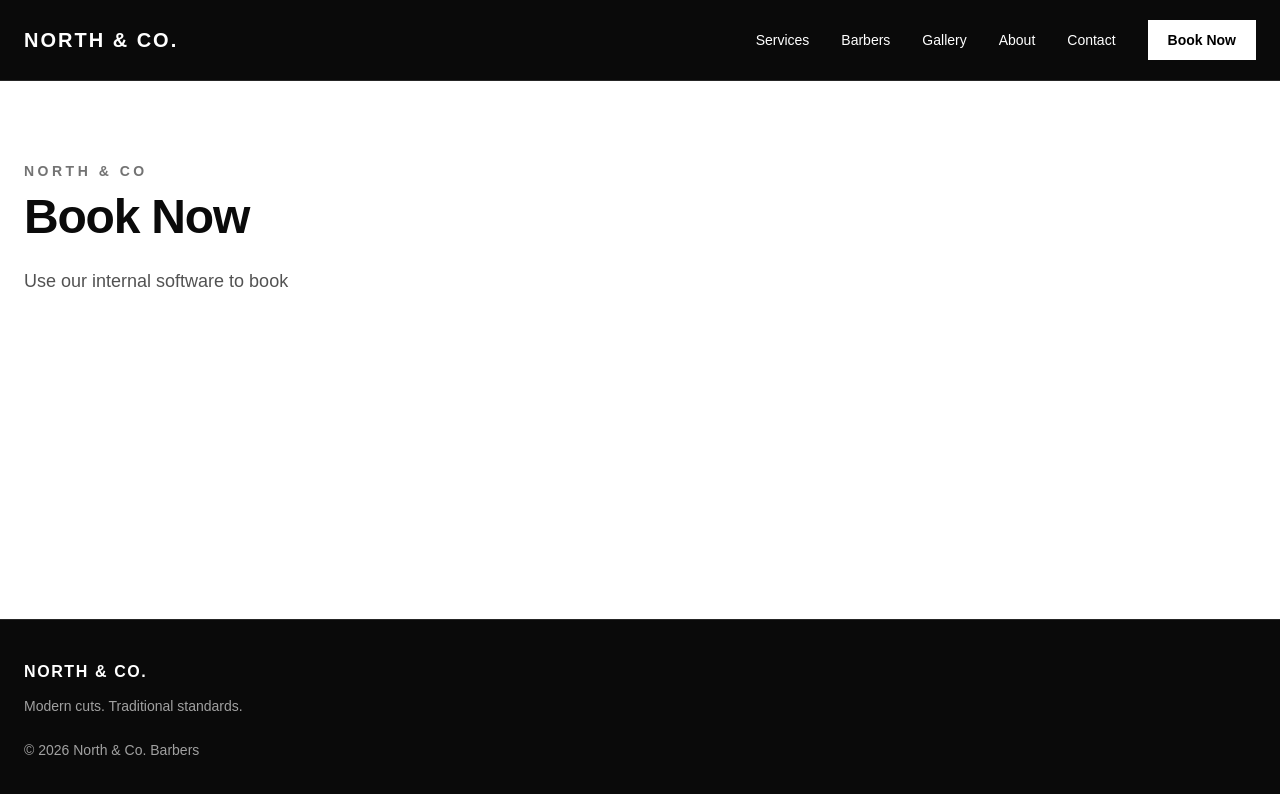
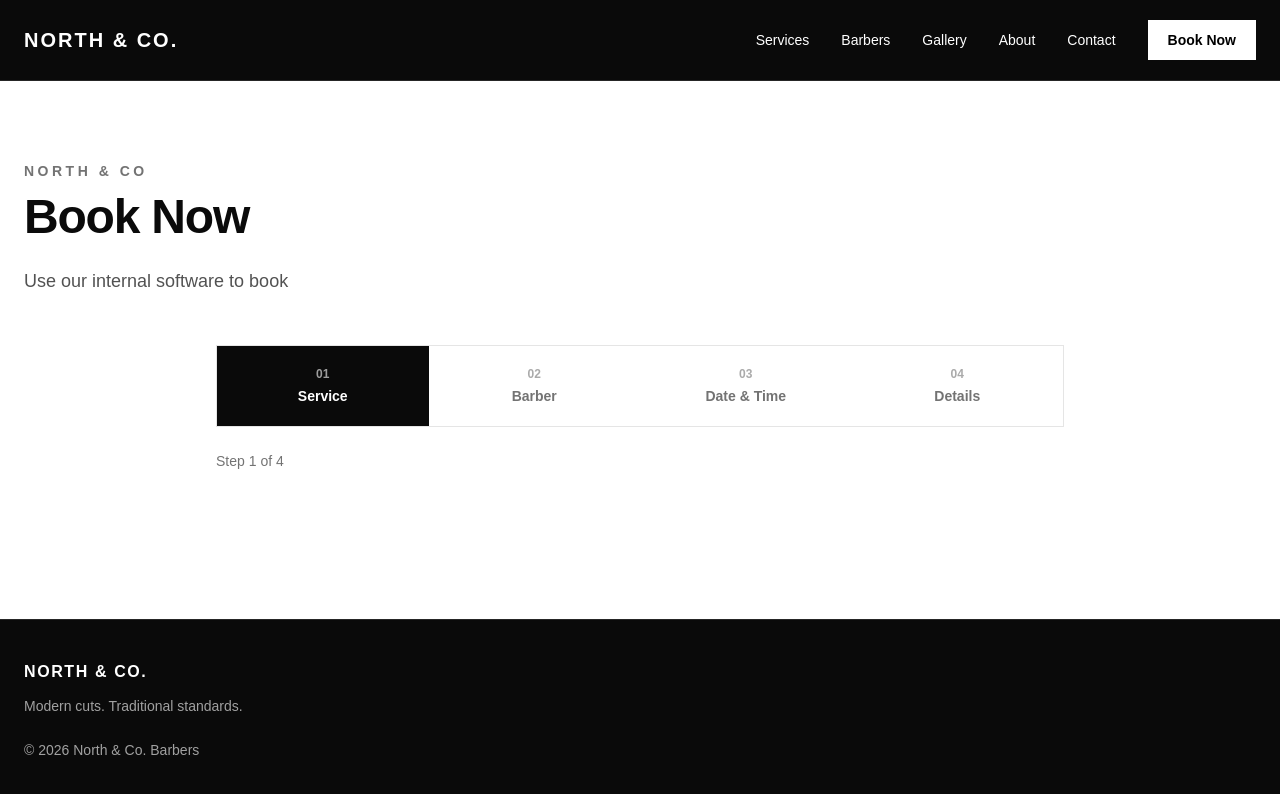
Before and after one commit to Ondrej0/co_barbers_site, a Next.js app: page /book in a window 1280 px wide. Shown: the top 794 px of the page. Built offline with nearby package versions, Linux system fonts and the light colour scheme.

Commit message:
Add booking steps to book page

```diff
--- a/src/app/book/page.tsx
+++ b/src/app/book/page.tsx
@@ -1,3 +1,5 @@
+import {BookingSteps} from "@/components/BookingSteps";
+
 export default function BookPage(){
     return (
         <section className="bg-white py-20 text-neutral-950">
@@ -14,6 +16,7 @@ export default function BookPage(){
                    Use our internal software to book
                 </p>
             </div>
+            <BookingSteps />
         </section>
     )
 }
--- /dev/null
+++ b/src/components/BookingSteps.tsx
@@ -0,0 +1,49 @@
+"use client"
+
+import {useState} from "react";
+
+type BookingStep = 1 | 2 | 3 | 4;
+
+export function BookingSteps() {
+    const [step, setStep] = useState<BookingStep>(1);
+
+    const steps:Array<{
+        number: BookingStep;
+        label: string;
+    }> = [
+        {number: 1, label: "Service"},
+        {number: 2, label: "Barber"},
+        {number: 3, label: "Date & Time"},
+        {number: 4, label: "Details"},
+    ];
+
+    return (
+        <div className="mx-auto mt-12 max-w-4xl px-6">
+            <div className="grid grid-cols-4 border border-neutral-200">
+                {steps.map((bookingStep) => (
+                    <button
+                        key={bookingStep.number}
+                        onClick={() => setStep(bookingStep.number)}
+                        className={`px-3 py-5 text-sm font-semibold transition ${
+                            step === bookingStep.number
+                                ? "bg-neutral-950 text-white"
+                                : "bg-white text-neutral-500 hover:bg-neutral-100"
+                        }`}
+                    >
+                    <span className="block text-xs opacity-60">
+                        0{bookingStep.number}
+                    </span>
+
+                        <span className="mt-1 block">
+                        {bookingStep.label}
+                    </span>
+                    </button>
+                ))}
+            </div>
+
+            <p className="mt-6 text-sm text-neutral-500">
+                Step {step} of 4
+            </p>
+        </div>
+    );
+}
```
